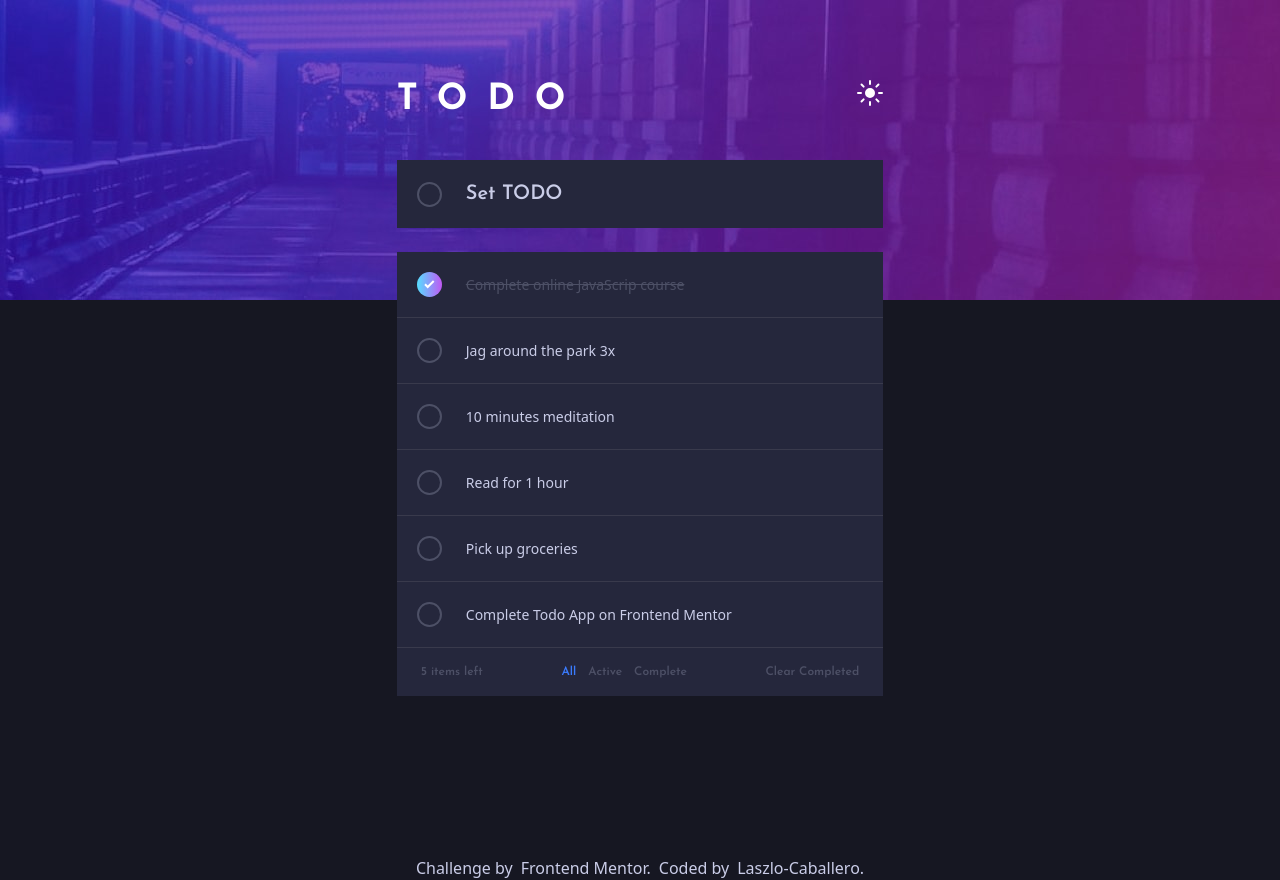
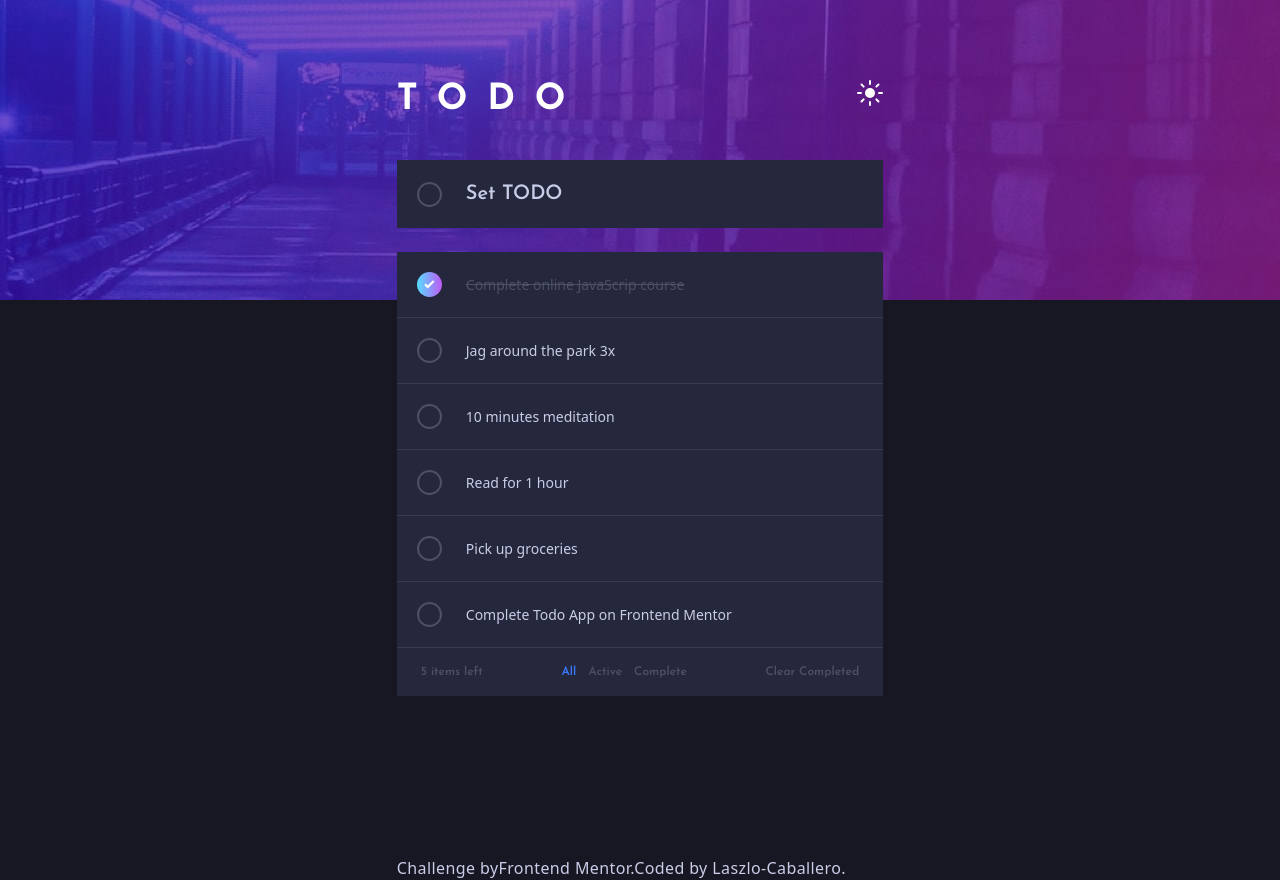
Before and after one commit to Laszlo-Caballero/todo-app-FroentMentor, a React (Vite) app: page / in a window 1280 px wide. Built offline with nearby package versions, Linux system fonts and the light colour scheme.

Commit message:
fix footer

```diff
--- a/src/App.jsx
+++ b/src/App.jsx
@@ -3,10 +3,10 @@ import Todos from "./components/Todos";
 function App() {
   return (
     <>
-      <div className="min-h-screen w-screen mobile:dark:bg-DarkMobile md:dark:bg-DarkDesktop bg-no-repeat dark:bg-DarkBlue mobile:bg-LightMobile md:bg-LightDesktop bg-LightGray flex justify-center bg-scroll">
+      <div className="min-h-screen w-screen mobile:dark:bg-DarkMobile md:dark:bg-DarkDesktop bg-no-repeat dark:bg-DarkBlue mobile:bg-LightMobile md:bg-LightDesktop bg-LightGray flex justify-center ">
         <main className="mobile:w-[90%] md:w-[38%] min-h-[700px] flex flex-col md:mt-20 mobile:mx-[20px] mobile:mt-16">
           <Header />
-          <section className="dark:text-LightGrayishBlue overflow-hidden text-DarkGrayishWhite">
+          <section className="dark:text-LightGrayishBlue text-DarkGrayishWhite">
             <Todos />
           </section>
         </main>
--- a/src/components/Footer.jsx
+++ b/src/components/Footer.jsx
@@ -62,16 +62,7 @@ function Footer({
           Clear Completed
         </p>
       </footer>
-      <div className="flex justify-center gap-2 mt-40">
-        Challenge by
-        <a href="https://www.frontendmentor.io?ref=challenge" target="_blank">
-          Frontend Mentor.
-        </a>
-        Coded by{" "}
-        <a href="https://github.com/Laszlo-Caballero" target="_blank">
-          Laszlo-Caballero.
-        </a>
-      </div>
+
       {!mobileFooter && (
         <div className="flex gap-8 text-DarkGrayish dark:bg-DarkDesatured mt-4 p-4 justify-center font-JoseFinSemiBlod text-lg bg-LightGrayishWhite shadow-xl">
           <p
@@ -106,6 +97,16 @@ function Footer({
           </p>
         </div>
       )}
+      <div className="mt-40 tracking-wide">
+        Challenge by
+        <a href="https://www.frontendmentor.io?ref=challenge" target="_blank">
+          Frontend Mentor.
+        </a>
+        Coded by{" "}
+        <a href="https://github.com/Laszlo-Caballero" target="_blank">
+          Laszlo-Caballero.
+        </a>
+      </div>
     </>
   );
 }
--- a/src/main.jsx
+++ b/src/main.jsx
@@ -2,7 +2,7 @@ import React from "react";
 import ReactDOM from "react-dom/client";
 import App from "./App.jsx";
 import "./index.css";
-document.getElementById("root").classList.add("h-full");
+
 ReactDOM.createRoot(document.getElementById("root")).render(
   <React.StrictMode>
     <App />
```
